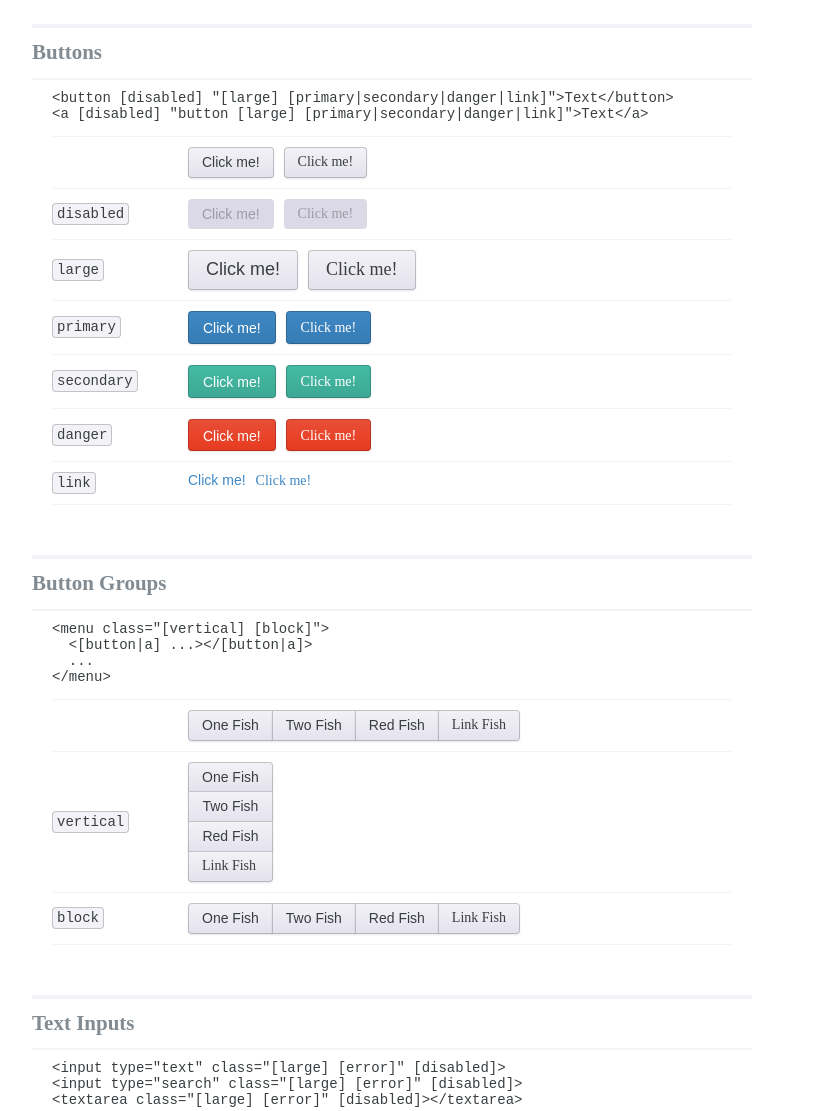
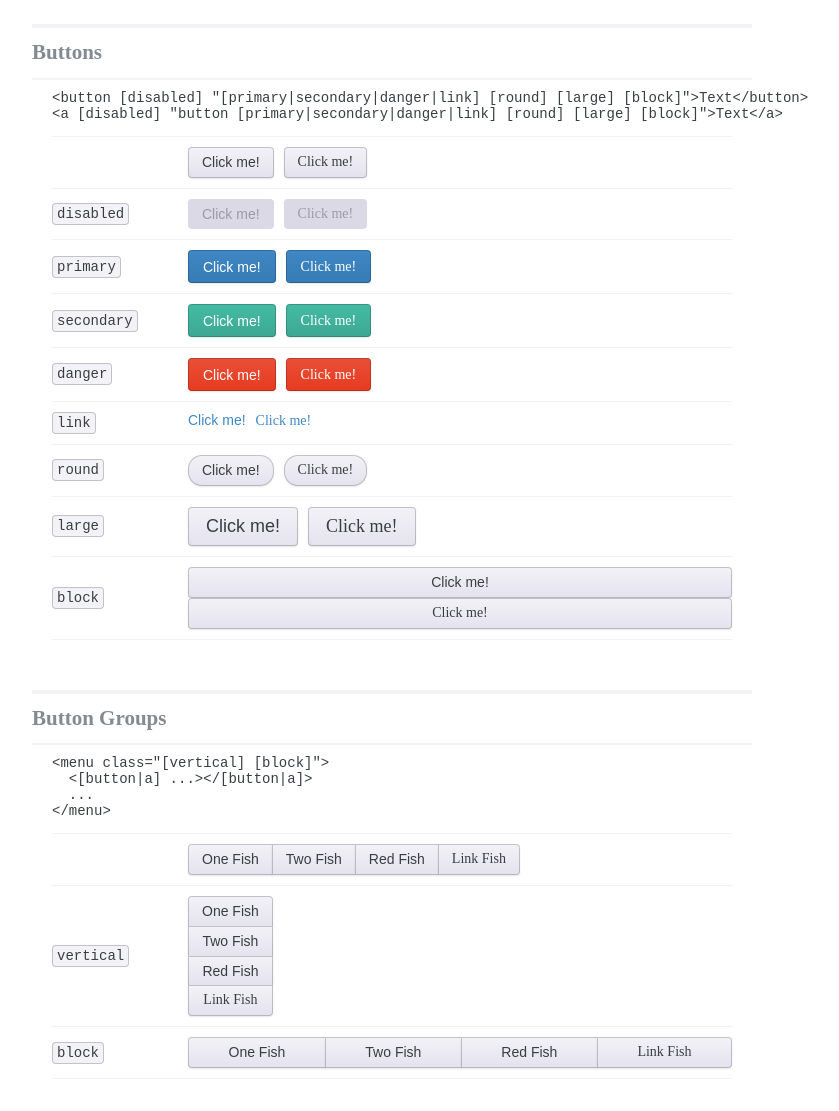
Before and after one commit to giladgray/barebones, a website: page src/index.jade in a window 1280 px wide. Shown: the part 1140-2251 px from the top of the page, without its empty margins (248-1087 px from the left). Drawn offline with nearby package versions, Linux system fonts and the light colour scheme; files that its build step writes are made by us from their sources.

Commit message:
more button modifiers
add .round, fix .block.
fix html watch glob.

```diff
--- a/Gulpfile.babel.js
+++ b/Gulpfile.babel.js
@@ -39,7 +39,7 @@ gulp.task("serve", ["js", "jade", "sass"], () => {
     server: `./${config.dest}`,
   });
 
-  gulp.watch(srcGlob("*.html")).on("change", browserSync.reload);
+  gulp.watch(`${config.dest}/*.html`).on("change", browserSync.reload);
   gulp.watch(srcGlob("*.jade"), ["jade"]);
   gulp.watch(srcGlob("*.js"), ["js"]);
   gulp.watch(srcGlob("*.scss"), ["sass"]);
--- a/src/_button.scss
+++ b/src/_button.scss
@@ -46,7 +46,7 @@
   border-radius: $border-radius;
   padding: 0.5em 1em;
   color: $text-color;
-  // font-family: $fira;
+  text-align: center;
 
   &:hover {
     text-decoration: none;
@@ -58,8 +58,13 @@
     color: rgba($text-color, 0.4);
   }
 
-  &.block     { display: block; }
+  &.block     {
+    display: block;
+    width: 100%;
+  }
+
   &.large     { font-size: $large-font-size; }
+  &.round     { border-radius: 1em; }
   &.primary   { @include button($primary-color, white); }
   &.secondary { @include button($secondary-color, white); }
   &.danger    { @include button($danger-color, white); }
@@ -111,7 +116,11 @@ menu {
   }
 
   // when you need it to fill the whole width
-  &.block { display: flex; }
+  &.block {
+    display: flex;
+
+    .button { flex: 1 1 auto; }
+  }
 }
 
 button:not(.link),
--- a/src/barebones.scss
+++ b/src/barebones.scss
@@ -6,4 +6,7 @@ body {
   margin: 0;
   font-size: $base-font-size;
   color: $text-color;
+
+  // TODO: better way of accomplishing this?
+  * { box-sizing: border-box; }
 }
--- a/src/index.jade
+++ b/src/index.jade
@@ -54,11 +54,11 @@ html
     h2#buttons.section-title Buttons
     section
       pre.
-        &lt;button [disabled] "[large] [primary|secondary|danger|link]">Text&lt;/button>
-        &lt;a [disabled] "button [large] [primary|secondary|danger|link]">Text&lt;/a>
+        &lt;button [disabled] "[primary|secondary|danger|link] [round] [large] [block]">Text&lt;/button>
+        &lt;a [disabled] "button [primary|secondary|danger|link] [round] [large] [block]">Text&lt;/a>
 
       dl.horizontal
-        each mod in ['', 'disabled', 'large', 'primary', 'secondary', 'danger', 'link']
+        each mod in ['', 'disabled', 'primary', 'secondary', 'danger', 'link', 'round', 'large', 'block']
           dt: code= mod
           dd
             button(class=mod, disabled=(mod === "disabled")) Click me!
```
